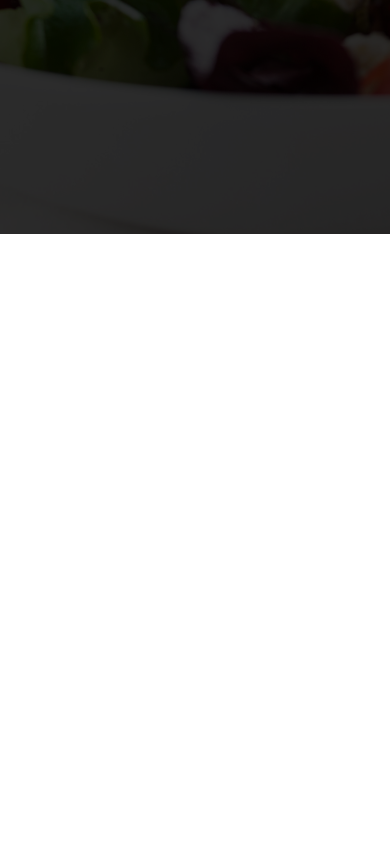
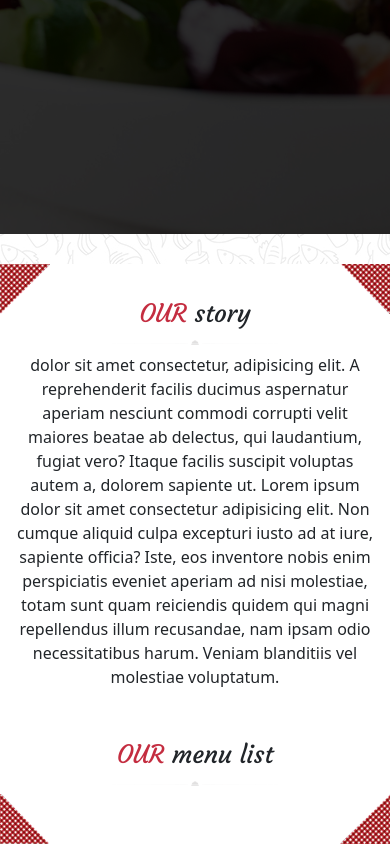
Before and after one commit to dakhamme474/projet_css_amine_dakhamme, a website: page index.html in a window 390 px wide. Shown: the part 526-1370 px from the top of the page. Before the commit the page ends 844 px from the top, so only its background shows below. Drawn offline with nearby package versions, Linux system fonts and the light colour scheme.

Commit message:
finish section 2

```diff
--- a/index.html
+++ b/index.html
@@ -32,14 +32,44 @@
         </div>
         <div class="texto-1">
             <h1 class="text-white text-center">Whatever your <span class="text-white occasion">OCCASION</span> <br><span
-                    class="text-rouge taste">TASTE</span> <span class="makes text-white">makes</span> it one<br> to <span
-                    class="makes text-white">remember!</span></h1>
+                    class="text-rouge taste">TASTE</span> <span class="makes text-white">makes</span> it one<br> to
+                <span class="makes text-white">remember!</span>
+            </h1>
             <div class="boutton-1">
                 <a href="" class="blanc">PURCHASE THEME</a>
                 <a href="" class="rouge">LEARN MORE</a>
             </div>
         </div>
     </header>
+    <section class="section-1 container">
+        <div class="story">
+            <img src="./public/img/box/box-left-top.png" alt="" class="boxes">
+            <div>
+                <h1 class="text-center "><span class="text-rouge our">OUR</span> story</h1>
+                <img src="./public/img/decoration_line.png" alt="">
+            </div>
+            <img src="./public/img/box/box-right-top.png" alt="" class="boxes">
+
+        </div>
+        <div class="para">
+            <p> dolor sit amet consectetur, adipisicing elit. A reprehenderit facilis ducimus aspernatur
+                aperiam nesciunt commodi corrupti velit maiores beatae ab delectus, qui laudantium, fugiat vero? Itaque
+                facilis suscipit voluptas autem a, dolorem sapiente ut. Lorem ipsum dolor sit amet consectetur
+                adipisicing elit. Non cumque aliquid culpa excepturi iusto ad at iure, sapiente officia? Iste, eos
+                inventore nobis enim perspiciatis eveniet aperiam ad nisi molestiae, totam sunt quam reiciendis quidem
+                qui magni repellendus illum recusandae, nam ipsam odio necessitatibus harum. Veniam blanditiis vel
+                molestiae voluptatum.</p>
+        </div>
+        <div class="d-flex justify-content-center">
+            <div class="menu-list ">
+                <h1 class="text-center "><span class="text-rouge our">OUR</span> menu list</h1>
+                <img src="./public/img/decoration_line.png" alt="">
+            </div>
+        </div>
+        <div class="box-bottum"><img src="./public/img/box/box-bottom-left.png" alt="" class="boxes">
+            <img src="./public/img/box/box-bottom_right.png" alt="" class="boxes"></div>
+    </section>
+
 
 
     <script src="./node_modules/bootstrap/dist/js/bootstrap.bundle.js"></script>
--- a/src/sass/modules/_allmodules.scss
+++ b/src/sass/modules/_allmodules.scss
@@ -1,5 +1,4 @@
 @import "./page-1/header";
-@import "./page-1/main";
+@import "./page-1/section-1";
+@import "./page-1/section-2";
 @import "./page-1/footer";
-@import "./page-2/section-1";
-@import "./page-2/section-2";
--- a/src/sass/modules/page-1/_header.scss
+++ b/src/sass/modules/page-1/_header.scss
@@ -1,3 +1,11 @@
+*{
+    margin: 0;
+    padding: 0;
+
+}
+body{
+    background-image: url(../img/main_bg.jpg);
+}
 header {
     width: 100%;
     height: 760px;
@@ -240,9 +248,11 @@ padding: 0 38px;
         color: black;
         background-color: white;
         border-radius: 30px;
+        font-size: 15px;
     }
     .blanc:hover{
         color: black;
+
     }
     .rouge{
         padding: 15px;
@@ -250,9 +260,11 @@ padding: 0 38px;
         color: white;
         background-color: $red;
         border-radius: 30px;
+        font-size: 15px;
     }
     .rouge:hover{
         color: white;
+
     }
 }
 // !end mediaquerie for phone
--- /dev/null
+++ b/src/sass/modules/page-1/_section-1.scss
@@ -0,0 +1,88 @@
+.section-1{
+    background-color: white;
+    margin-top: 30px;
+    padding: 0;
+
+}
+.story{
+    display: flex;
+    justify-content: space-between;
+    h1{
+         font-size: 40px;
+    font-family: amine;
+    margin: 35px 0 0 0;
+    }
+}
+.para{
+    display: flex;
+    justify-content: center;
+    p{
+        padding-top: 50px;
+        text-align: center;
+        width: 600px;
+    }
+}
+.menu-list{
+    h1{
+        font-size: 40px;
+   font-family: amine;
+   margin: 35px 0 0 0;
+   }
+}
+.box-bottum{
+    display: flex;
+    justify-content: space-between;
+}
+// !start mediaQ for phone-----------------------------------------------------------------------------
+@media (min-width : 320px) and (max-width : 426px) {
+    .section-1{
+        background-color: white;
+        margin-top: 30px;
+
+
+    }
+    .story{
+        display: flex;
+        justify-content: space-between;
+        h1{
+             font-size: 25px;
+        font-family: amine;
+        margin: 35px 0 0 0;
+        }
+        .boxes{
+            width: 50px;
+            height: 50px;
+        }
+        img{
+            width: 180px;
+        }
+    }
+    .para{
+        display: flex;
+        justify-content: center;
+        p{
+            padding-top: 50px;
+            text-align: center;
+            padding: 0 15px;
+        }
+    }
+    .menu-list{
+        h1{
+            font-size: 25px;
+       font-family: amine;
+       margin: 35px 0 0 0;
+       }
+       img{
+        width: 180px;
+       }
+
+    }
+    .box-bottum{
+        display: flex;
+        justify-content: space-between;
+        .boxes{
+            width: 50px;
+            height: 50px;
+        }
+    }
+}
```
Also changed, not shown: public/css/app.css, src/sass/modules/page-1/_main.scss (deleted), src/sass/modules/page-1/_section-2.scss (added), 1 other file.
